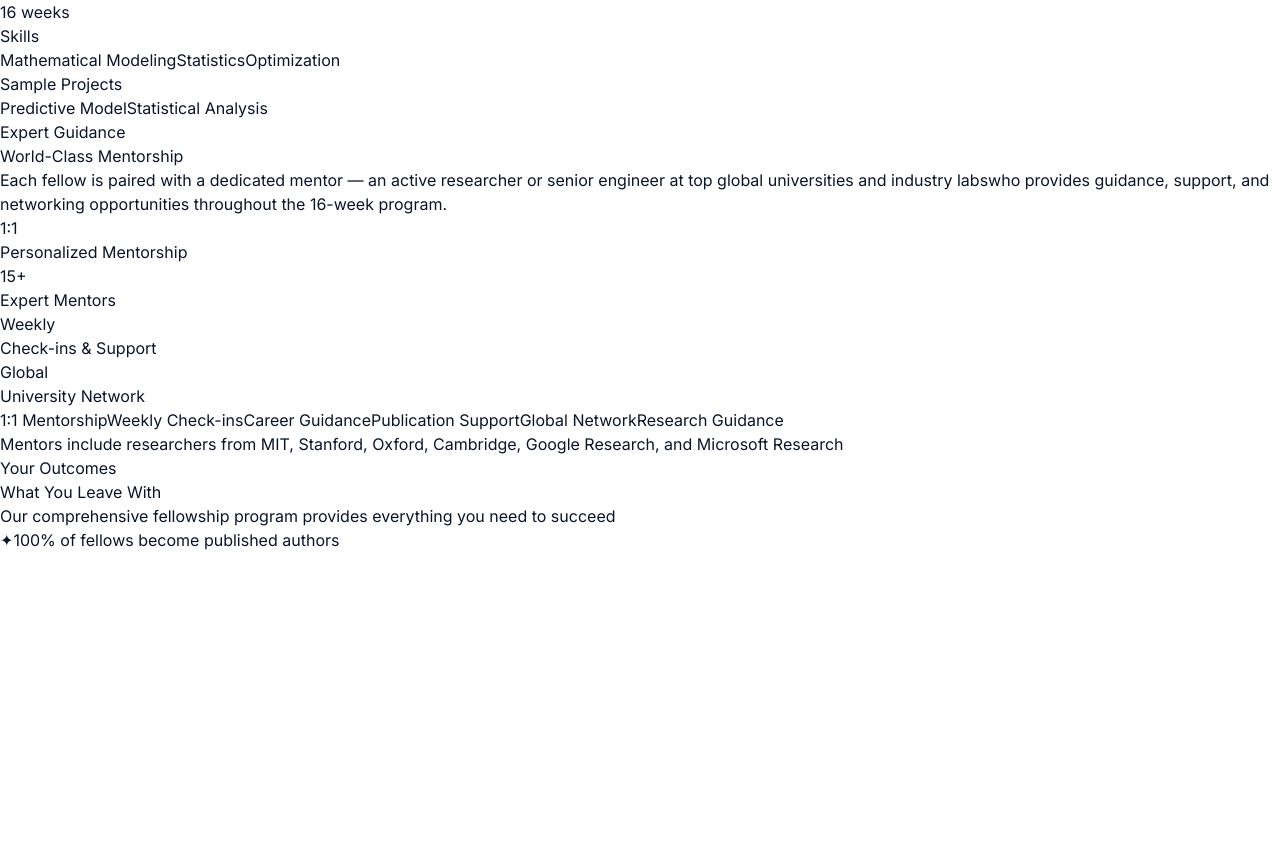
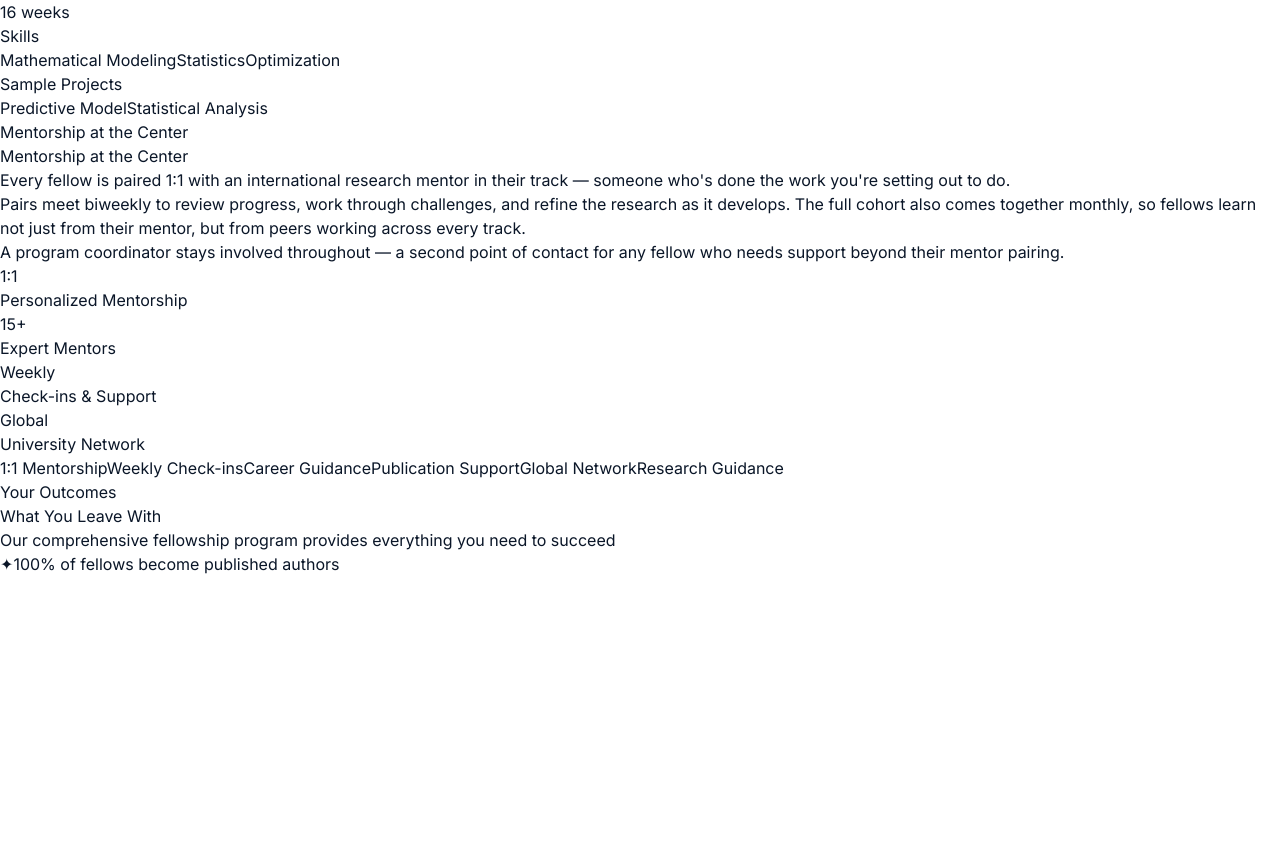
Before and after one commit to kelvin001-oteyo/akilibridge-platform, a React (Vite) app in the folder akili-bridge-frontend/: page /program in a window 1280 px wide. Shown: the part 1781-2637 px from the top of the page. Built offline with nearby package versions, Linux system fonts and the light colour scheme.

Commit message:
Update Mentorship.jsx

```diff
--- a/akili-bridge-frontend/src/components/program/Mentorship.jsx
+++ b/akili-bridge-frontend/src/components/program/Mentorship.jsx
@@ -27,7 +27,7 @@ export default function Mentorship() {
           viewport={{ once: true }}
           className="bg-white rounded-3xl p-8 md:p-12 border border-gray-200 shadow-xl shadow-gray-200/50 text-center"
         >
-          {/* Badge - Updated to Orange */}
+          {/* Badge - UPDATED */}
           <motion.span
             className="inline-block px-4 py-1.5 bg-[#df7c2e]/10 text-[#df7c2e] rounded-full text-xs font-medium tracking-wider uppercase mb-4"
             initial={{ opacity: 0, scale: 0.8 }}
@@ -35,19 +35,30 @@ export default function Mentorship() {
             transition={{ delay: 0.2, duration: 0.4 }}
             viewport={{ once: true }}
           >
-            Expert Guidance
+            Mentorship at the Center
           </motion.span>
 
-          {/* Title - Updated to Dark Navy & Orange */}
+          {/* Title - UPDATED */}
           <h2 className="text-3xl md:text-4xl font-bold text-[#0a1628] mb-4">
-            World-Class <span className="text-[#df7c2e]">Mentorship</span>
+            Mentorship at the Center
           </h2>
 
-          {/* Description - Updated to Dark Navy text */}
+          {/* Description - UPDATED TO EXACT NEW TEXT */}
           <p className="text-[#0a1628]/70 text-lg leading-relaxed max-w-2xl mx-auto mb-6">
-            Each fellow is paired with a dedicated mentor — an active researcher or senior engineer
-            at <span className="text-[#df7c2e] font-semibold">top global universities and industry labs</span>
-            who provides guidance, support, and networking opportunities throughout the 16-week program.
+            Every fellow is paired 1:1 with an international research
+            mentor in their track — someone who's done the work you're
+            setting out to do.
+          </p>
+          <p className="text-[#0a1628]/70 text-lg leading-relaxed max-w-2xl mx-auto mb-6">
+            Pairs meet biweekly to review progress, work through
+            challenges, and refine the research as it develops. The full
+            cohort also comes together monthly, so fellows learn not just
+            from their mentor, but from peers working across every track.
+          </p>
+          <p className="text-[#0a1628]/70 text-lg leading-relaxed max-w-2xl mx-auto mb-6">
+            A program coordinator stays involved throughout — a second
+            point of contact for any fellow who needs support beyond their
+            mentor pairing.
           </p>
 
           {/* Mentor stats - Updated to light gray cards with Dark Navy text */}
@@ -87,16 +98,8 @@ export default function Mentorship() {
             ))}
           </div>
 
-          {/* Trust indicator - Updated text color */}
-          <motion.p
-            className="text-xs text-[#0a1628]/50 mt-6"
-            initial={{ opacity: 0 }}
-            whileInView={{ opacity: 1 }}
-            transition={{ delay: 0.5, duration: 0.6 }}
-            viewport={{ once: true }}
-          >
-            Mentors include researchers from MIT, Stanford, Oxford, Cambridge, Google Research, and Microsoft Research
-          </motion.p>
+          {/* REMOVED: Trust indicator (MIT, Stanford, etc.) */}
+
         </motion.div>
       </div>
     </section>
```
